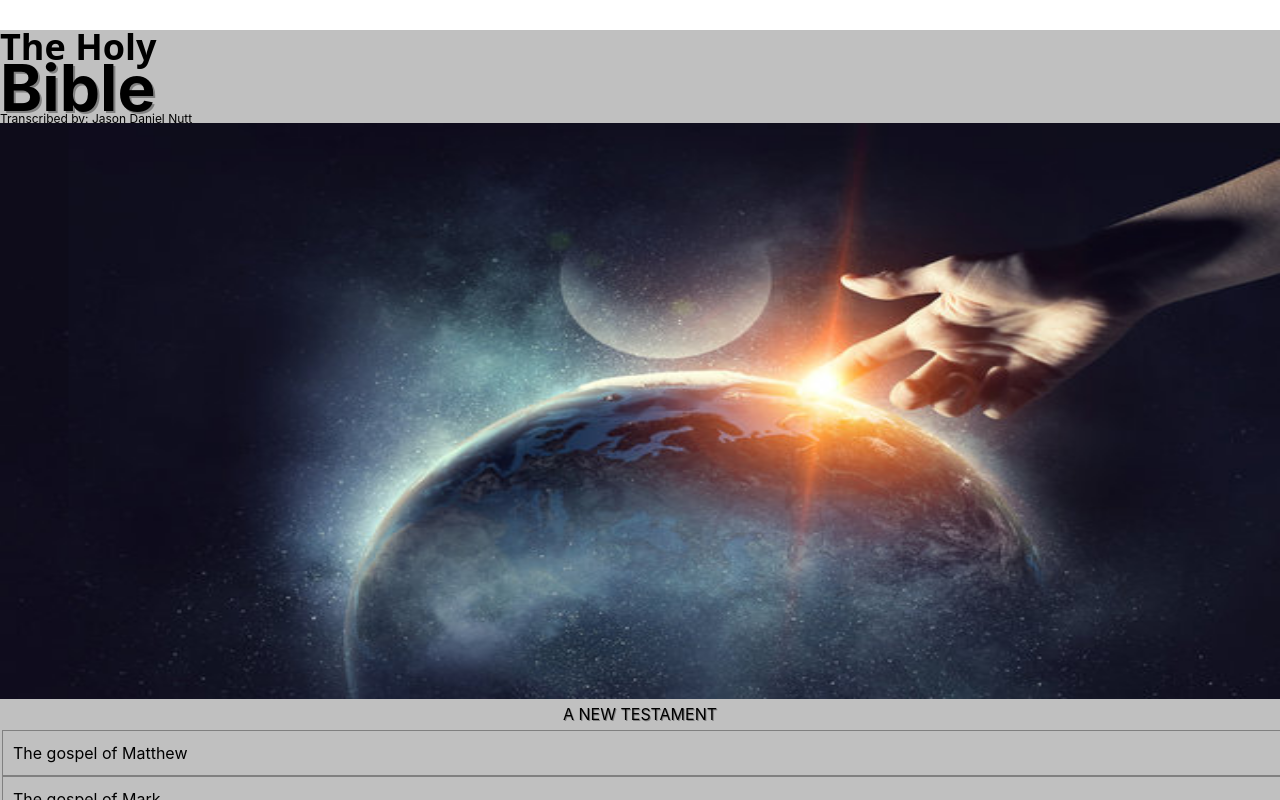
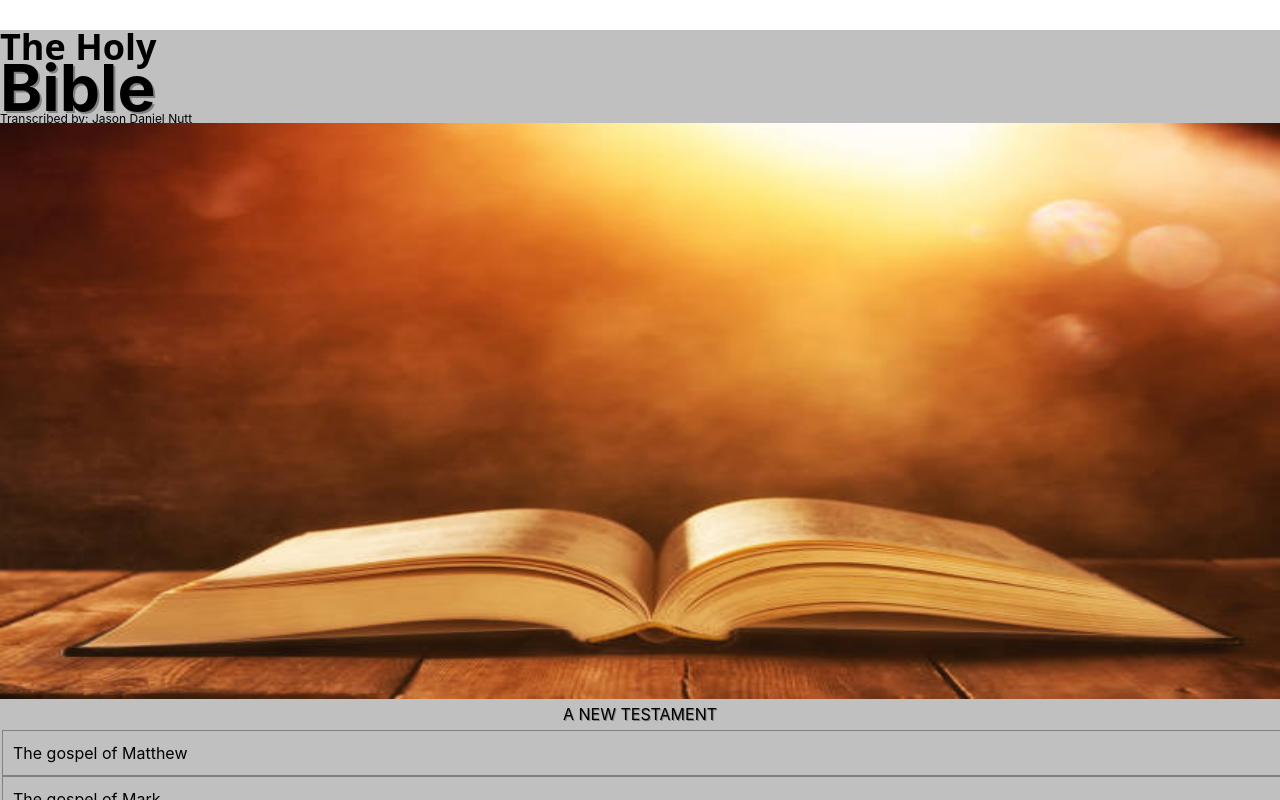
Before and after one commit to jnutt367/the-holy-bible, a Next.js app: page / in a window 1280 px wide. Shown: the top 800 px of the page. Built offline with nearby package versions, Linux system fonts and the light colour scheme.

Commit message:
Update index.js
hero change

```diff
--- a/pages/index.js
+++ b/pages/index.js
@@ -23,7 +23,7 @@ export default function Home() {
              </p>
                           <div className={styles.hero}>
                              <Image
-                                src="/gods-finger.jpg"
+                                src="/bible-hero.jpg"
                                 alt="Picture of the Gods finger"
                                 height={900}
                                 width={2000}
```
